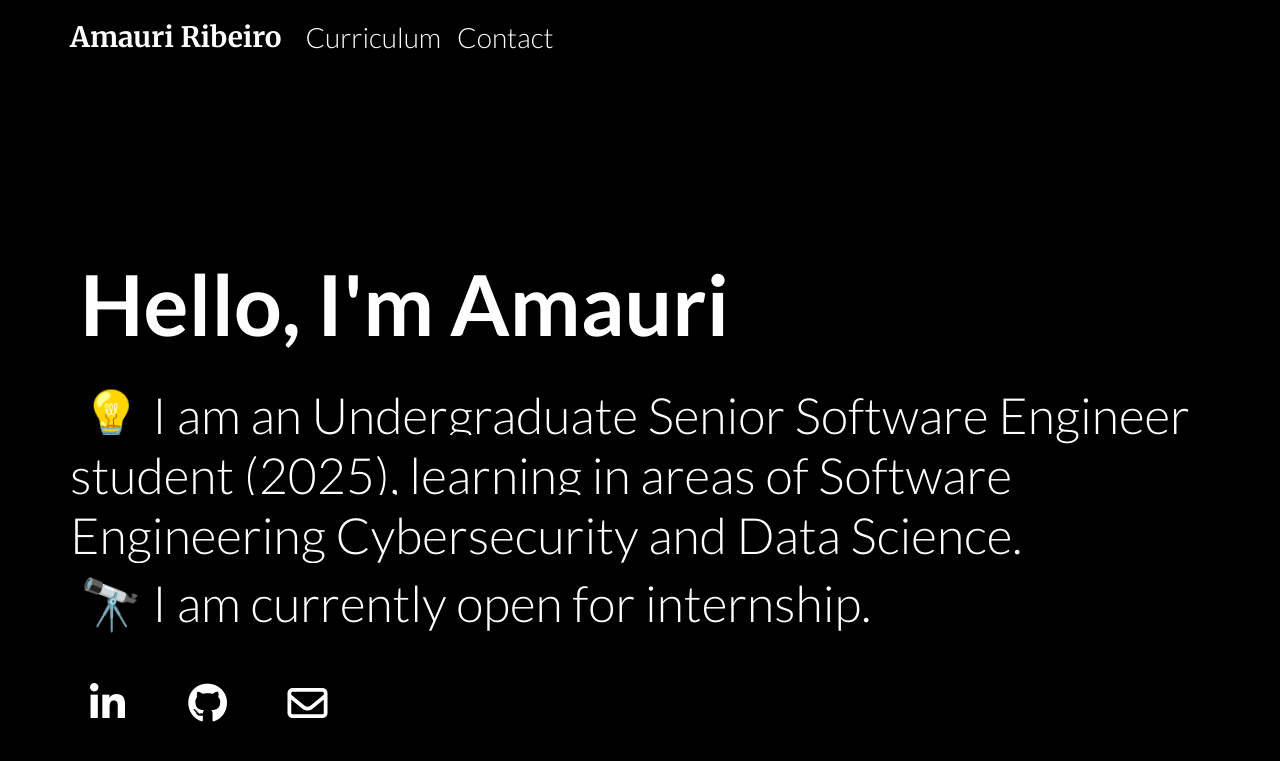
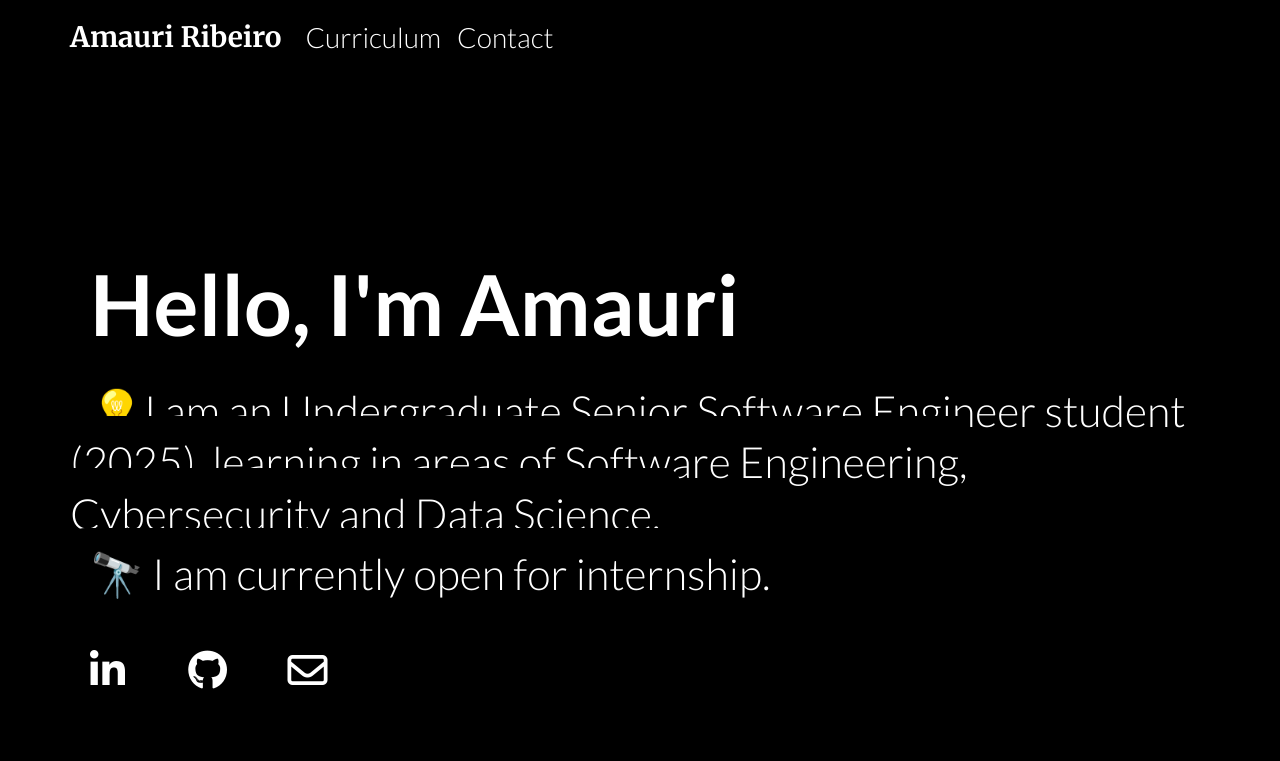
Before and after one commit to Ribeirosk8/ribeirosk8.github.io, a Jekyll site: the page built from index.html, in a window 1280 px wide. Shown: the top 761 px of the page. Built offline with Jekyll 4.4.1, drawn with Linux system fonts in a browser that asks for light colours; nearby versions of some CDN libraries.

Commit message:
Update index.html

```diff
--- a/index.html
+++ b/index.html
@@ -24,7 +24,7 @@ layout: default
     }
 
     .description {
-        font-size: 50px;
+        font-size: 43px;
         font-weight: inherit;
     }
 
@@ -53,7 +53,7 @@ layout: default
         }
 
         span {
-            padding: 10px;
+            padding: 20px;
             background-color: black;
             border-radius: 15px;
         }
@@ -62,7 +62,7 @@ layout: default
 
 <div class="header">
     <h1 class="name"><span>Hello, I'm Amauri</span></h1>
-    <h3 class="description"><span>💡 I am an Undergraduate Senior Software Engineer student (2025), learning in areas of Software Engineering Cybersecurity and Data Science.</span></h4>
+    <h3 class="description"><span>💡I am an Undergraduate Senior Software Engineer student (2025), learning in areas of Software Engineering, Cybersecurity and Data Science.</span></h4>
 
     <h3 class="description"><span>🔭 I am currently open for internship.</span></h4>
         <div class="d-flex">
```
